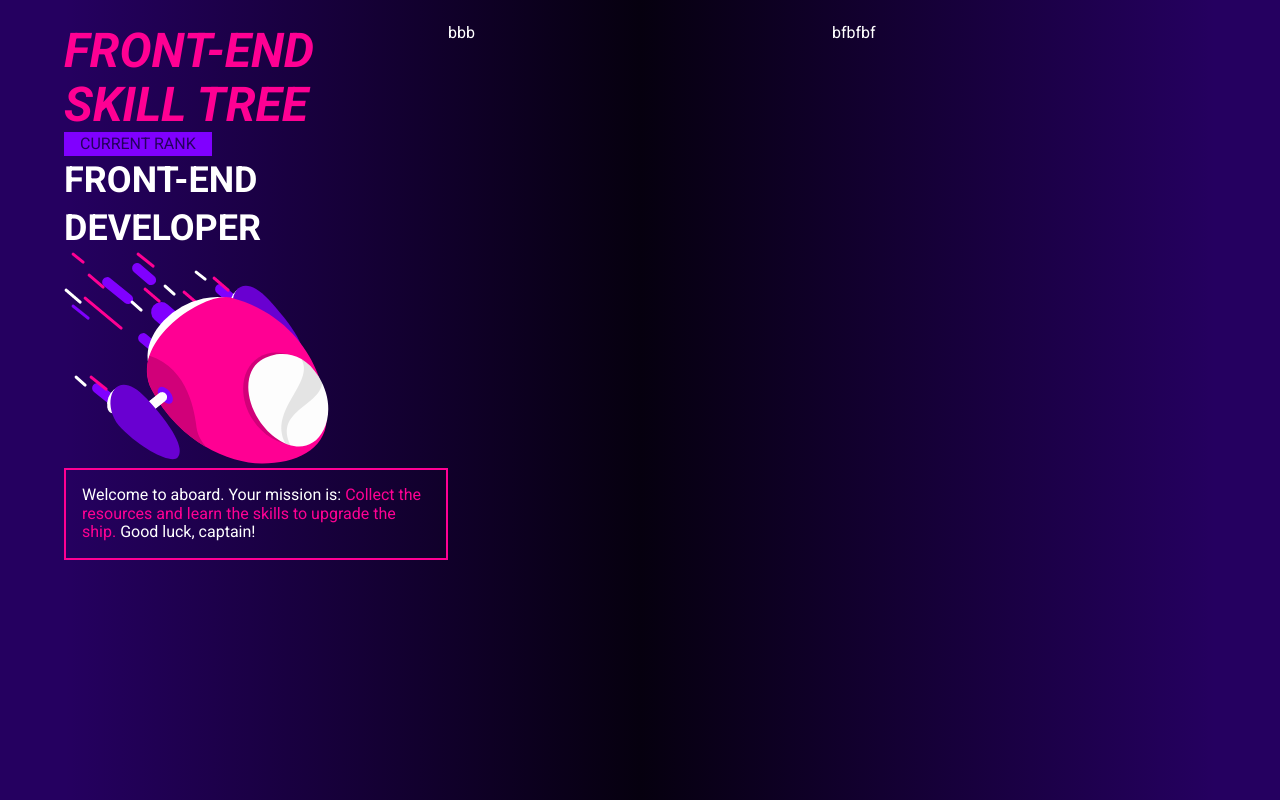
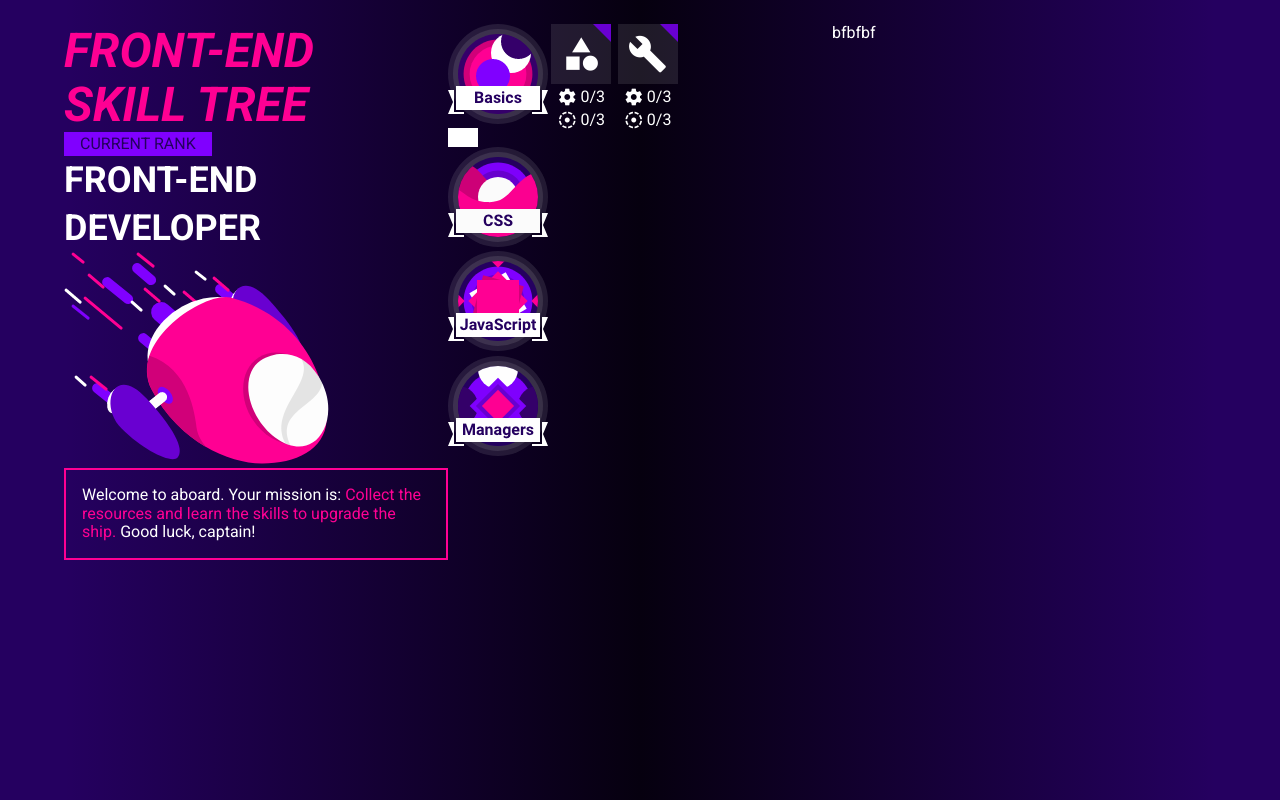
Before and after one commit to littlehorseboy/THE-F2E-Week-9, a website: page index.html in a window 1280 px wide. Drawn offline with nearby package versions, Linux system fonts and the light colour scheme.

Commit message:
feat: 中間欄
如題

todo: arrow

issue 中間欄

```diff
--- a/index.html
+++ b/index.html
@@ -31,14 +31,76 @@
           </div>
         </div>
       </div>
-      <div class="tree-block">bbb</div>
+      <div class="tree-block">
+        <div class="tree-block__category">
+          <div class="tree-block__category__left">
+            <div><img src="src/public/images/img-planet-basics.png" alt="basics"></div>
+            <div class="tree-block__category__left__arrow">123</div>
+          </div>
+          <div class="tree-block__category__right">
+            <div class="tree-block__category__right__wrapper">
+              <div class="tree-block__category__right__wrapper__top-icon">
+                <i class="material-icons">category</i>
+              </div>
+              <div class="tree-block__category__right__wrapper__bottom-icon">
+                <div>
+                  <i class="material-icons">settings</i>
+                  <span>0/3</span>
+                </div>
+                <div>
+                  <i class="material-icons">filter_tilt_shift</i>
+                  <span>0/3</span>
+                </div>
+              </div>
+            </div>
+            <div class="tree-block__category__right__wrapper">
+              <div class="tree-block__category__right__wrapper__top-icon">
+                <i class="material-icons">build</i>
+              </div>
+              <div class="tree-block__category__right__wrapper__bottom-icon">
+                <div>
+                  <i class="material-icons">settings</i>
+                  <span>0/3</span>
+                </div>
+                <div>
+                  <i class="material-icons">filter_tilt_shift</i>
+                  <span>0/3</span>
+                </div>
+              </div>
+            </div>
+          </div>
+        </div>
+        <div class="tree-block__category">
+          <div class="tree-block__category__left">
+            <div><img src="src/public/images/img-planet-css.png" alt="css"></div>
+            <div></div>
+          </div>
+          <div class="tree-block__category__right"></div>
+        </div>
+        <div class="tree-block__category">
+          <div class="tree-block__category__left">
+            <div><img src="src/public/images/img-planet-js.png" alt="js"></div>
+            <div></div>
+          </div>
+          <div class="tree-block__category__right"></div>
+        </div>
+        <div class="tree-block__category">
+          <div class="tree-block__category__left">
+            <div><img src="src/public/images/img-planet-managers.png" alt="managers"></div>
+            <div></div>
+          </div>
+          <div class="tree-block__category__right"></div>
+        </div>
+      </div>
       <div class="tree-content">bfbfbf</div>
     </div>
   </div>
 
   <script src="https://cdn.jsdelivr.net/npm/lodash@4.17.4/lodash.min.js"></script>
   <script src="https://unpkg.com/babel-standalone@6/babel.min.js"></script>
-  <script type="text/babel" src="src/js/script.js"></script>
+  <script type="text/babel" src="src/js/script.js">
+
+  </script>
 </body>
 
 </html>
--- a/src/source/scss/style.scss
+++ b/src/source/scss/style.scss
@@ -72,7 +72,6 @@ html, body {
         padding-bottom: 1rem;
         padding-left: 1rem;
         padding-right: 1rem;
-
         > span {
           color: $importanat;
         }
@@ -84,6 +83,63 @@ html, body {
     @media (max-width: 900px) {
       width: 50%;
     }
+
+    &__category {
+      display: flex;
+      &__left {
+        &__arrow {
+          width: 30px;
+          background-color: #fff;
+          display: flex;
+          justify-content: center;
+        }
+      }
+      &__right {
+        display: flex;
+        &__wrapper {
+          padding-left: 0.2rem;
+          padding-right: 0.2rem;
+          &__top-icon {
+            width: 60px;
+            height: 60px;
+            background-color: rgba(255, 255, 255, 0.1);
+            display: flex;
+            align-items: center;
+            justify-content: center;
+            position: relative;
+            >i {
+              font-size: 2.5rem;
+            }
+          }
+          &__top-icon::after, &__top-icon::before {
+            content: '';
+            position: absolute;
+            top: 0;
+            right: 0;
+            border-color: transparent;
+            border-style: solid;
+          }
+          &__top-icon::after {
+            border-width: 9px;
+            border-right-color: #6900D1;
+            border-top-color: #6900D1;
+          }
+
+          &__bottom-icon {
+            >div {
+              display: flex;
+              align-items: center;
+              justify-content: center;
+              margin-top: 0.2rem;
+              >i {
+                font-size: 20px;
+                margin-right: 0.2rem;
+              }
+            }
+          }
+        }
+      }
+    }
   }
 
   .tree-block-content {
```
Also changed, not shown: src/css/style.css.
